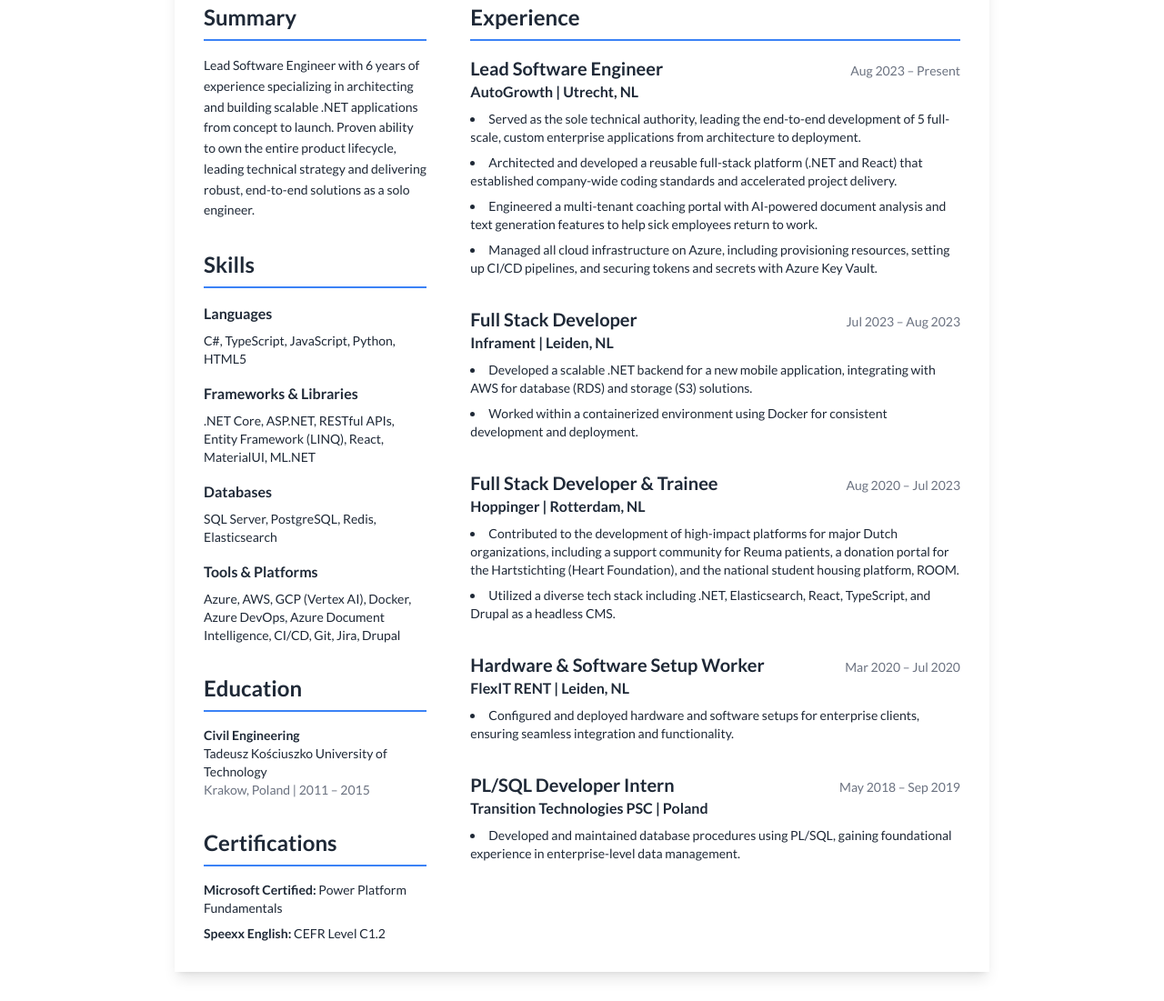
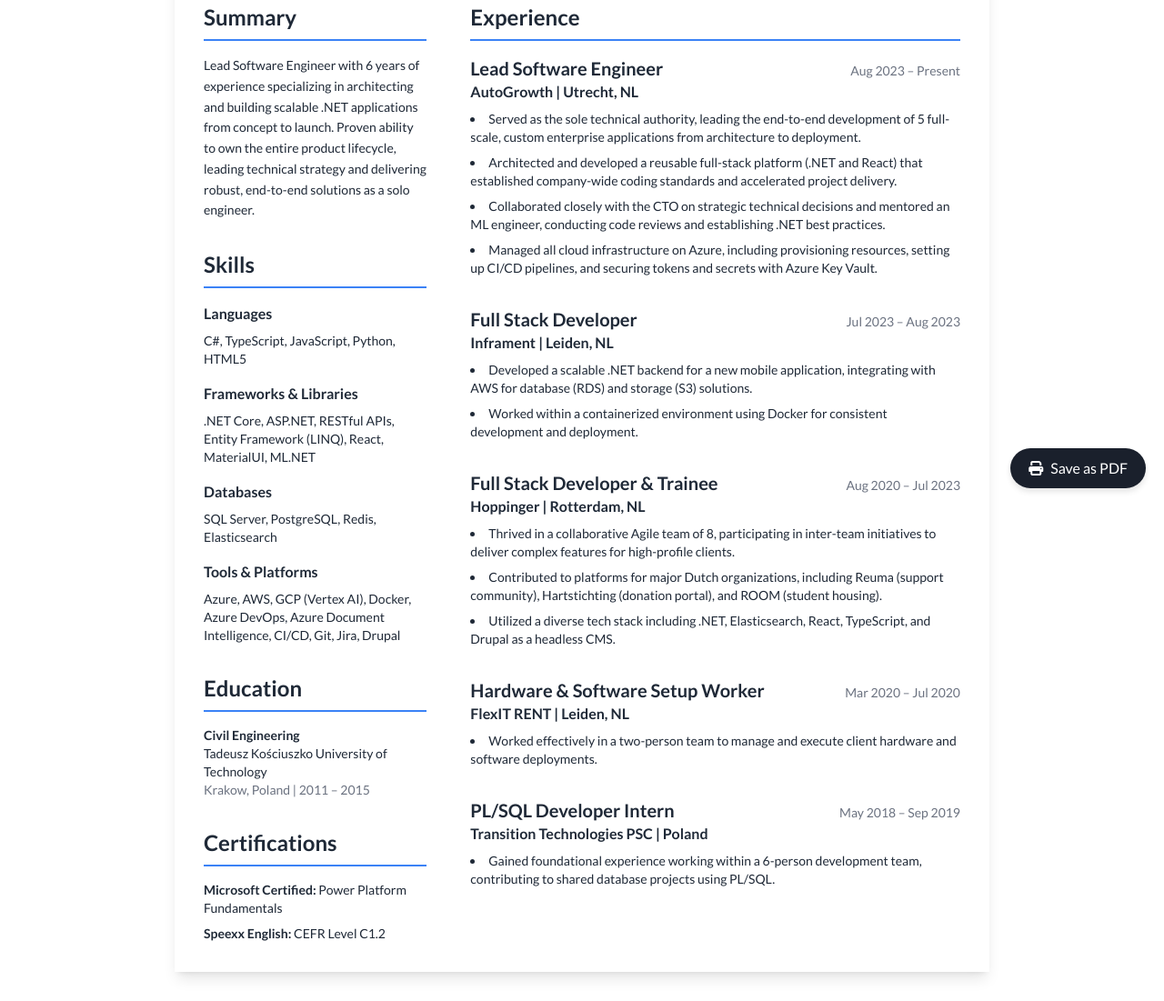
Before and after one commit to adziusmaster/my-observation-cards, a plain HTML site: page index.html in a window 1280 px wide. Shown: the part 243-1344 px from the top of the page at 91% size. Drawn offline with nearby package versions, Linux system fonts and the light colour scheme.

Commit message:
Update index.html

```diff
--- a/index.html
+++ b/index.html
@@ -126,7 +126,7 @@
                             <ul class="list-disc list-inside mt-2 text-sm space-y-2">
                                 <li>Served as the sole technical authority, leading the end-to-end development of 5 full-scale, custom enterprise applications from architecture to deployment.</li>
                                 <li>Architected and developed a reusable full-stack platform (.NET and React) that established company-wide coding standards and accelerated project delivery.</li>
-                                <li>Engineered a multi-tenant coaching portal with AI-powered document analysis and text generation features to help sick employees return to work.</li>
+                                <li>Collaborated closely with the CTO on strategic technical decisions and mentored an ML engineer, conducting code reviews and establishing .NET best practices.</li>
                                 <li>Managed all cloud infrastructure on Azure, including provisioning resources, setting up CI/CD pipelines, and securing tokens and secrets with Azure Key Vault.</li>
                             </ul>
                         </div>
@@ -152,7 +152,8 @@
                             </div>
                             <p class="font-semibold text-md">Hoppinger | Rotterdam, NL</p>
                             <ul class="list-disc list-inside mt-2 text-sm space-y-2">
-                                <li>Contributed to the development of high-impact platforms for major Dutch organizations, including a support community for Reuma patients, a donation portal for the Hartstichting (Heart Foundation), and the national student housing platform, ROOM.</li>
+                                <li>Thrived in a collaborative Agile team of 8, participating in inter-team initiatives to deliver complex features for high-profile clients.</li>
+                                <li>Contributed to platforms for major Dutch organizations, including Reuma (support community), Hartstichting (donation portal), and ROOM (student housing).</li>
                                 <li>Utilized a diverse tech stack including .NET, Elasticsearch, React, TypeScript, and Drupal as a headless CMS.</li>
                             </ul>
                         </div>
@@ -165,7 +166,7 @@
                             </div>
                             <p class="font-semibold text-md">FlexIT RENT | Leiden, NL</p>
                             <ul class="list-disc list-inside mt-2 text-sm space-y-2">
-                                <li>Configured and deployed hardware and software setups for enterprise clients, ensuring seamless integration and functionality.</li>
+                                <li>Worked effectively in a two-person team to manage and execute client hardware and software deployments.</li>
                             </ul>
                         </div>
 
@@ -177,7 +178,7 @@
                             </div>
                             <p class="font-semibold text-md">Transition Technologies PSC | Poland</p>
                             <ul class="list-disc list-inside mt-2 text-sm space-y-2">
-                                <li>Developed and maintained database procedures using PL/SQL, gaining foundational experience in enterprise-level data management.</li>
+                                <li>Gained foundational experience working within a 6-person development team, contributing to shared database projects using PL/SQL.</li>
                             </ul>
                         </div>
                     </div>
@@ -186,6 +187,9 @@
         </div>
     </div>
 
+    <button onclick="window.print()" class="print-button">
+        <i class="fas fa-print mr-2"></i>Save as PDF
+    </button>
 
 </body>
 </html>
```
